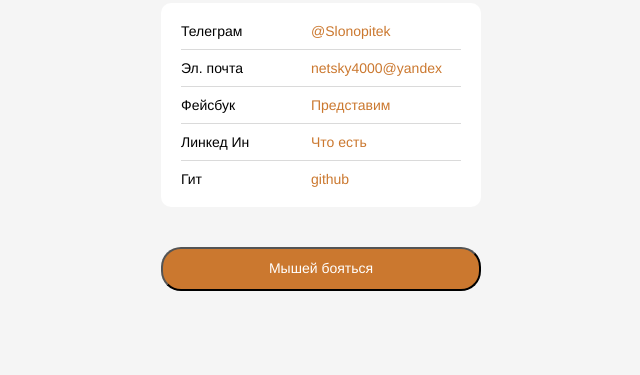
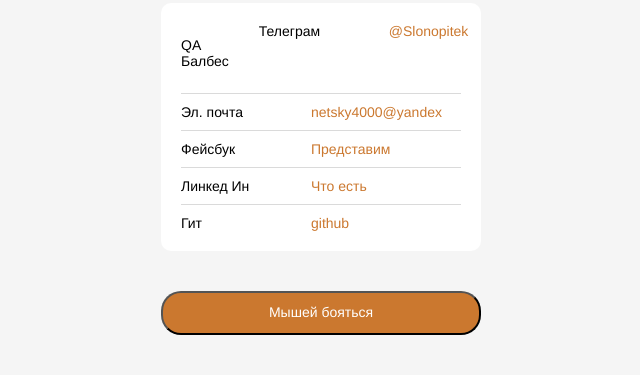
Before and after one commit to Slonopitek/CV, a plain HTML site: page index.html in a window 1280 px wide. Shown: the part 551-926 px from the top of the page, without its empty margins (319-959 px from the left). Before the commit the page ends 882 px from the top, so only its background shows below. Drawn offline with Linux system fonts and the light colour scheme.

Commit message:
Добавил параграф

```diff
--- a/index.html
+++ b/index.html
@@ -19,6 +19,7 @@
         <h2 class="links__header">Можно попробовать найти</h2>
         <ul class="links__container">
           <li class="links__link">
+            <p>QA Балбес</p>
             <p class="links__title">Телеграм</p>
             <a class="linsk__link" href="http://t.me/slonopitek">@Slonopitek</a>
           </li>
```
